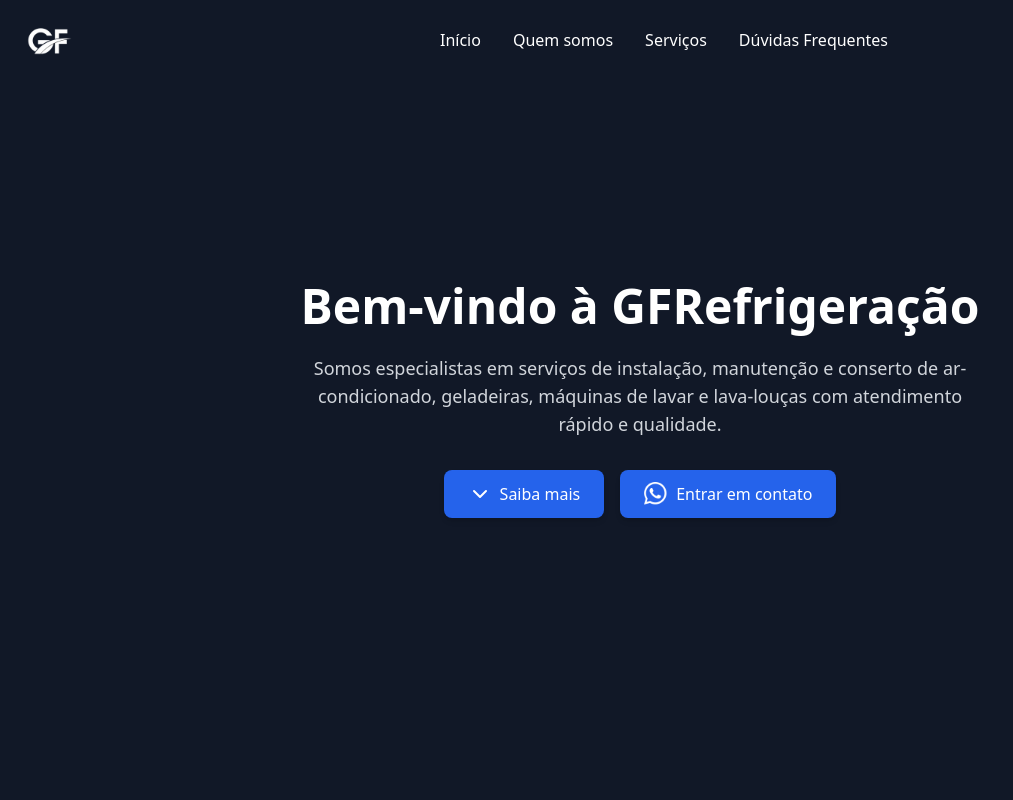
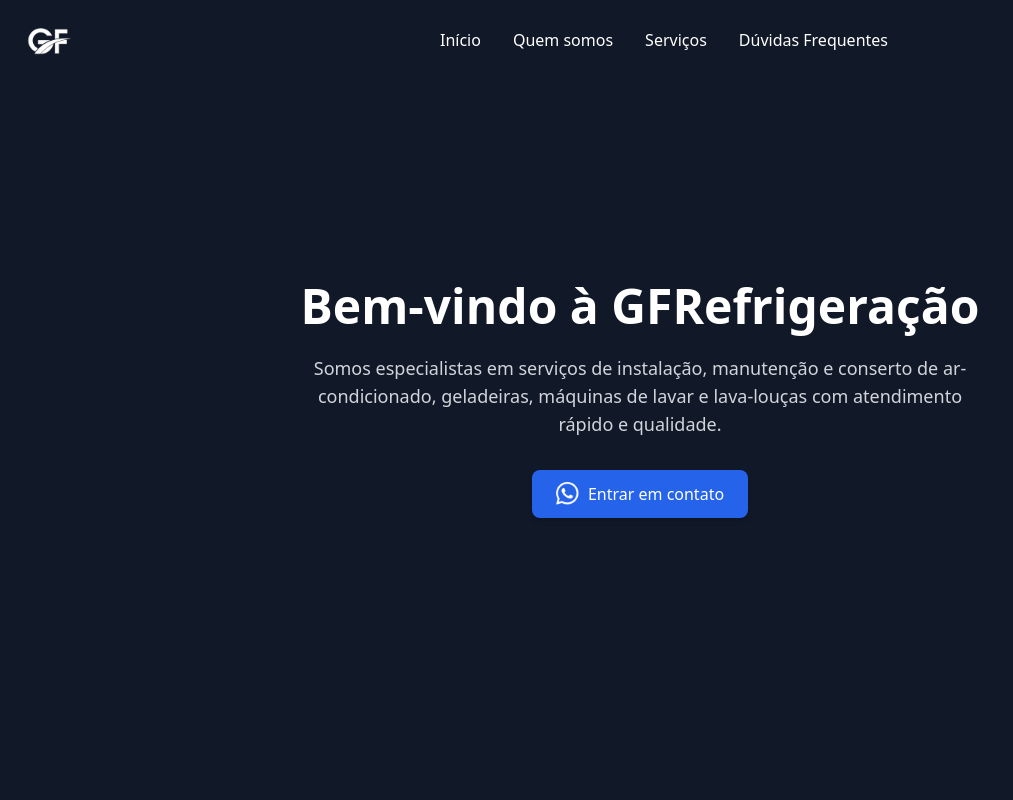
Before and after one commit to webmastercenter/gf-landing, a Gatsby site: page / in a window 1280 px wide. Shown: the top 800 px of the page, without its empty margins (0-1013 px from the left). Built offline with nearby package versions, Linux system fonts and the light colour scheme; Gatsby itself is replaced by a stand-in of ours.

```diff
--- a/src/components/hero.jsx
+++ b/src/components/hero.jsx
@@ -1,11 +1,11 @@
 import { menuItems } from '@shared/data';
 import { useStaticQuery, graphql } from 'gatsby';
-import { Menu, X, ChevronDown } from 'lucide-react';
+import { Menu, X } from 'lucide-react';
 import { motion, AnimatePresence } from 'motion/react';
 import * as React from 'react';
 
 import { FadeIn } from './animations';
-import { LinkButton, WhatsAppLinkButton } from './ui/button';
+import { WhatsAppLinkButton } from './ui/button';
 import { Image } from './ui/image';
 
 export default function HeroSection() {
@@ -109,10 +109,6 @@
 				<h2 className="text-5xl font-extrabold mb-6">Bem-vindo à {site.siteMetadata.title}</h2>
 				<p className="text-lg text-gray-300 max-w-2xl mb-8 ">{site.siteMetadata.description}</p>
 				<div className="flex space-x-4">
-					<LinkButton to="/#about" className="flex items-center gap-2">
-						<ChevronDown />
-						Saiba mais
-					</LinkButton>
 					<WhatsAppLinkButton
 						phoneNumber={site.siteMetadata.contact.phone}
 						className="flex items-center gap-2">
```
Also changed, not shown: static/img/perfil.jpg.
